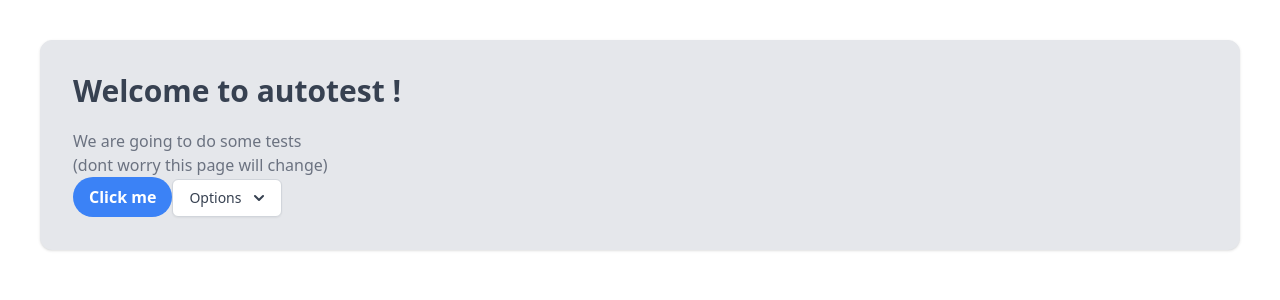
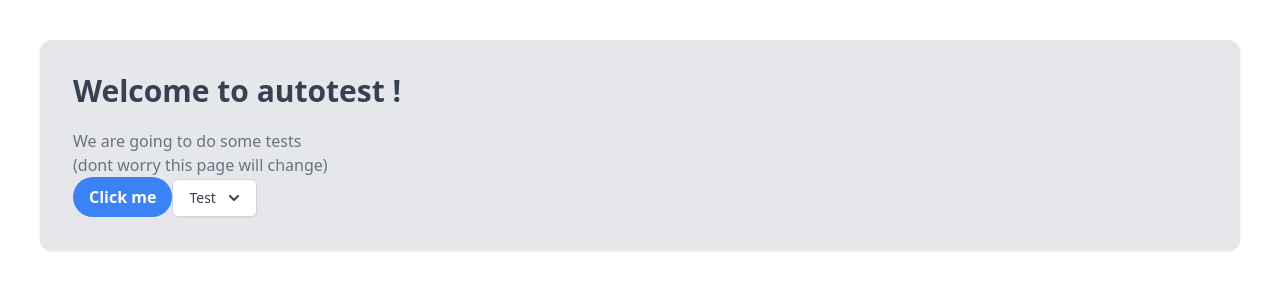
Before and after one commit to flamingautotest/front, a Next.js app: page / in a window 1280 px wide. Shown: the top 300 px of the page. Built offline with nearby package versions, Linux system fonts and the light colour scheme.

Commit message:
fix(DropDown): fix html and add callback function

```diff
--- a/components/DropDown.js
+++ b/components/DropDown.js
@@ -1,22 +1,24 @@
 /* This example requires Tailwind CSS v2.0+ */
-import { Fragment } from 'react'
+import { Fragment, useState } from 'react'
 import { Menu, Transition } from '@headlessui/react'
 import { ChevronDownIcon } from '@heroicons/react/solid'
+import { joinClassNames } from '~/utils'
 
-function classNames(...classes) {
-  return classes.filter(Boolean).join(' ')
+export default function DropDown(props) {
+	const { items = [], onChange = () => {} } = props
+	const [activeItem, setActiveItem] = useState(items[0] || { label: '', value: '' })
+
+	const switchActiveItem = (item) => {
+		setActiveItem(item)
+		onChange(item.value)
 	}
 
-
-export default function DropDown(props) {
 	return (
 		<Menu as="div" className="relative inline-block text-left">
-      <div>
 			<Menu.Button className="inline-flex justify-center w-full rounded-md border border-gray-300 shadow-sm px-4 py-2 bg-white text-sm font-medium text-gray-700 hover:bg-gray-50 focus:outline-none focus:ring-2 focus:ring-offset-2 focus:ring-offset-gray-100 focus:ring-indigo-500">
-          Options
+				{ activeItem.label }
 				<ChevronDownIcon className="-mr-1 ml-2 h-5 w-5" aria-hidden="true" />
 			</Menu.Button>
-      </div>
 
 			<Transition
 				as={Fragment}
@@ -27,25 +29,14 @@ export default function DropDown(props) {
 				leaveFrom="transform opacity-100 scale-100"
 				leaveTo="transform opacity-0 scale-95"
 			>
-        <Menu.Items className="origin-top-right absolute right-0 mt-2 w-56 rounded-md shadow-lg bg-white ring-1 ring-black ring-opacity-5 focus:outline-none">
-          <div className="py-1">
-            {props.links.map((link) =>(
-                <Menu.Item>
-                {({ active }) => (
-                  <a
-                    href={link.to}
-                    className={classNames(
-                      active ? 'bg-gray-100 text-gray-900' : 'text-gray-700',
-                      'block px-4 py-2 text-sm'
-                    )}
-                  >
-                   {link.label}
-                  </a>
-                )}
+				<Menu.Items className="origin-top-right absolute right-0 mt-2 w-56 rounded-md shadow-lg bg-white ring-1 ring-black ring-opacity-5 focus:outline-none cursor-pointer">
+					{items.map((item, index) =>(
+						<Menu.Item key={index} onClick={() => switchActiveItem(item)}>
+							<div className={joinClassNames(activeItem.value === item.value ? 'bg-gray-100 text-gray-900' : 'text-gray-700', 'block px-4 py-2 text-sm cursor-pointer')}>
+								{item.label}
+							</div>
 						</Menu.Item>
-
 					))}
-          </div>
 				</Menu.Items>
 			</Transition>
 		</Menu>
--- a/pages/index.js
+++ b/pages/index.js
@@ -1,11 +1,11 @@
 import { Button, DropDown } from "~/components"
-/**test pour Dropdowns */
-const links = [
-    { label:"Account", to:"/" },
-    { label:"dd", to:"/" }
-]
 
 export default function Home() {
+	const ddItems = [
+		{ label: 'Test', value: 'test' },
+		{ label: 'Items', value: 'items' },
+	]
+
 	return (
 		<div className="bg-gray-200 rounded-xl shadow border p-8 m-10">
 			<p className="text-3xl text-gray-700 font-bold mb-5">
@@ -18,7 +18,10 @@ export default function Home() {
 				(dont worry this page will change)
 			</p>
 			<Button>Click me</Button>
-			<DropDown links={links}></DropDown>
+			<DropDown
+				items={ddItems}
+				onChange={(item) => console.log(item)}
+			/>
 		</div>
 	)
 }
--- a/utils/index.js
+++ b/utils/index.js
@@ -0,0 +1 @@
+export { default as joinClassNames } from './joinClassNames'
--- /dev/null
+++ b/utils/joinClassNames.js
@@ -0,0 +1,3 @@
+export default function joinClassNames(...classes) {
+	return classes.filter(Boolean).join(' ')
+}
```
Also changed, not shown: 2 other files (tests, documents, lock files or other folders). Lines whose indentation alone changed are shown as unchanged.
